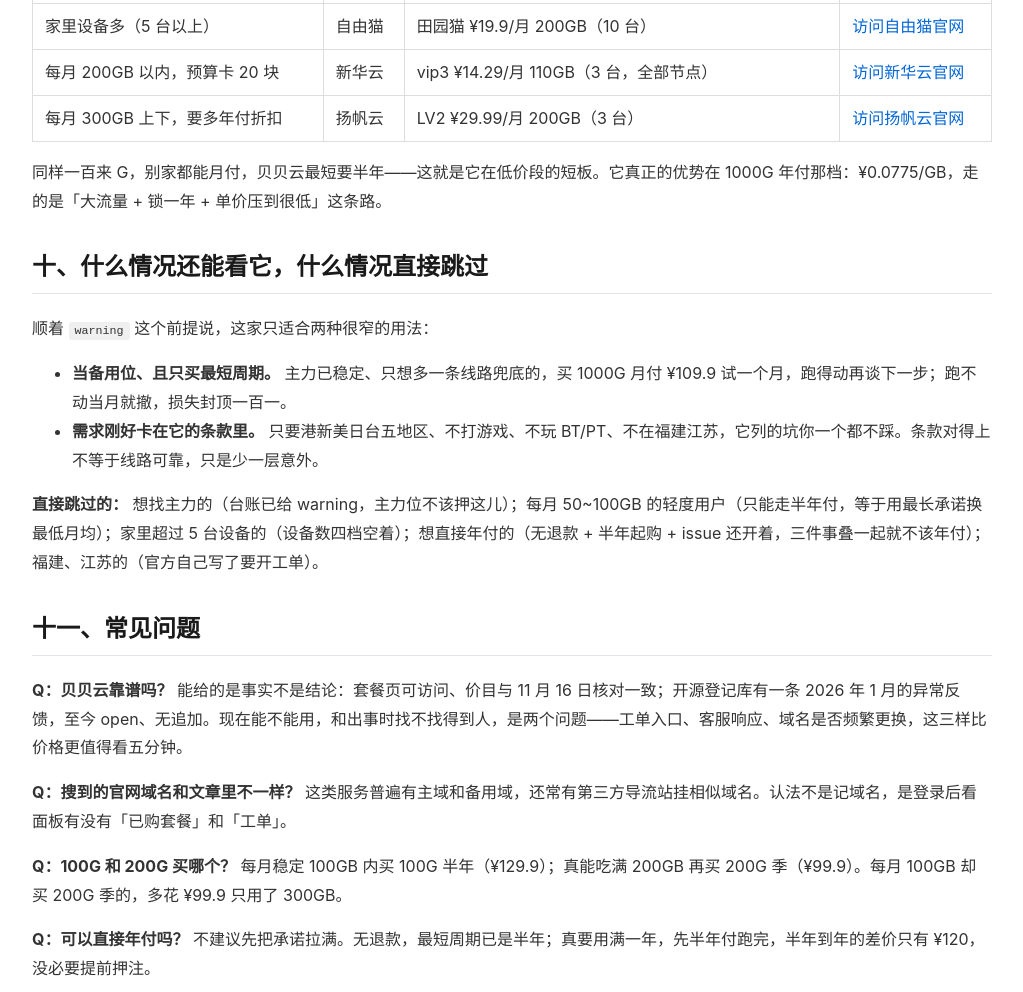
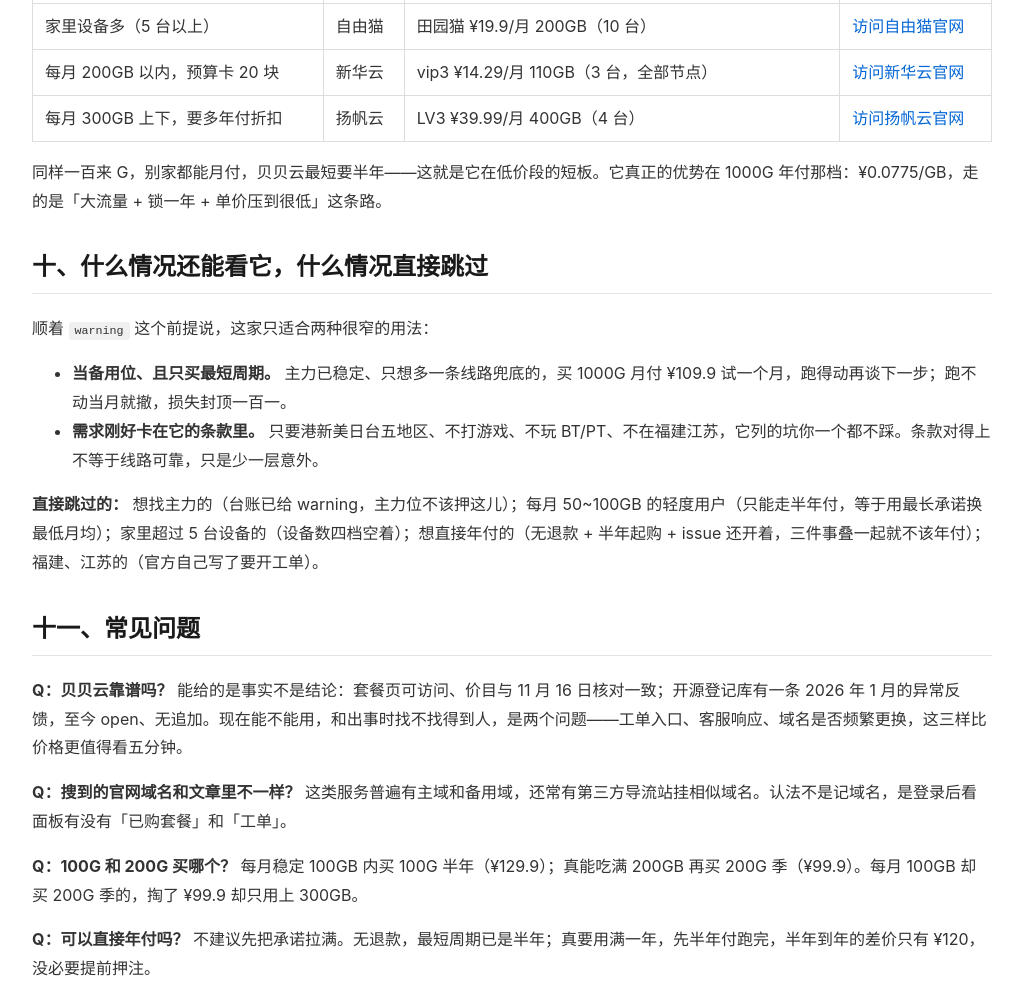
Before and after one commit to yezuofan/free-internet-guide, a Jekyll site: the page built from getting-started/beibeiyun-review-2026.md, in a window 1280 px wide and 1400 px high, scrolled down 3163 px. Shown: the part 152-1144 px from the top of the window, without its empty margins (128-1151 px from the left). Built offline with Jekyll 4.4.1, drawn with Linux system fonts in a browser that asks for light colours; our own code applies the rules of GitHub Pages for plain Markdown files.

Commit message:
QA: fix Yangfan tier capacity mismatch and FAQ wording

```diff
--- a/getting-started/beibeiyun-review-2026.md
+++ b/getting-started/beibeiyun-review-2026.md
@@ -89,7 +89,7 @@
 | 每月 100GB，只想少花钱 | 自由猫 | 流浪猫 ¥12/月 100GB（3 台） | [访问自由猫官网](https://api.huanghaiwan.com/go/自由猫) |
 | 家里设备多（5 台以上） | 自由猫 | 田园猫 ¥19.9/月 200GB（10 台） | [访问自由猫官网](https://api.huanghaiwan.com/go/自由猫) |
 | 每月 200GB 以内，预算卡 20 块 | 新华云 | vip3 ¥14.29/月 110GB（3 台，全部节点） | [访问新华云官网](https://api.huanghaiwan.com/go/新华云) |
-| 每月 300GB 上下，要多年付折扣 | 扬帆云 | LV2 ¥29.99/月 200GB（3 台） | [访问扬帆云官网](https://api.huanghaiwan.com/go/扬帆云) |
+| 每月 300GB 上下，要多年付折扣 | 扬帆云 | LV3 ¥39.99/月 400GB（4 台） | [访问扬帆云官网](https://api.huanghaiwan.com/go/扬帆云) |
 
 同样一百来 G，别家都能月付，贝贝云最短要半年——这就是它在低价段的短板。它真正的优势在 1000G 年付那档：¥0.0775/GB，走的是「大流量 + 锁一年 + 单价压到很低」这条路。
 
@@ -108,7 +108,7 @@
 
 **Q：搜到的官网域名和文章里不一样？** 这类服务普遍有主域和备用域，还常有第三方导流站挂相似域名。认法不是记域名，是登录后看面板有没有「已购套餐」和「工单」。
 
-**Q：100G 和 200G 买哪个？** 每月稳定 100GB 内买 100G 半年（¥129.9）；真能吃满 200GB 再买 200G 季（¥99.9）。每月 100GB 却买 200G 季的，多花 ¥99.9 只用了 300GB。
+**Q：100G 和 200G 买哪个？** 每月稳定 100GB 内买 100G 半年（¥129.9）；真能吃满 200GB 再买 200G 季（¥99.9）。每月 100GB 却买 200G 季的，掏了 ¥99.9 却只用上 300GB。
 
 **Q：可以直接年付吗？** 不建议先把承诺拉满。无退款，最短周期已是半年；真要用满一年，先半年付跑完，半年到年的差价只有 ¥120，没必要提前押注。
 
```
